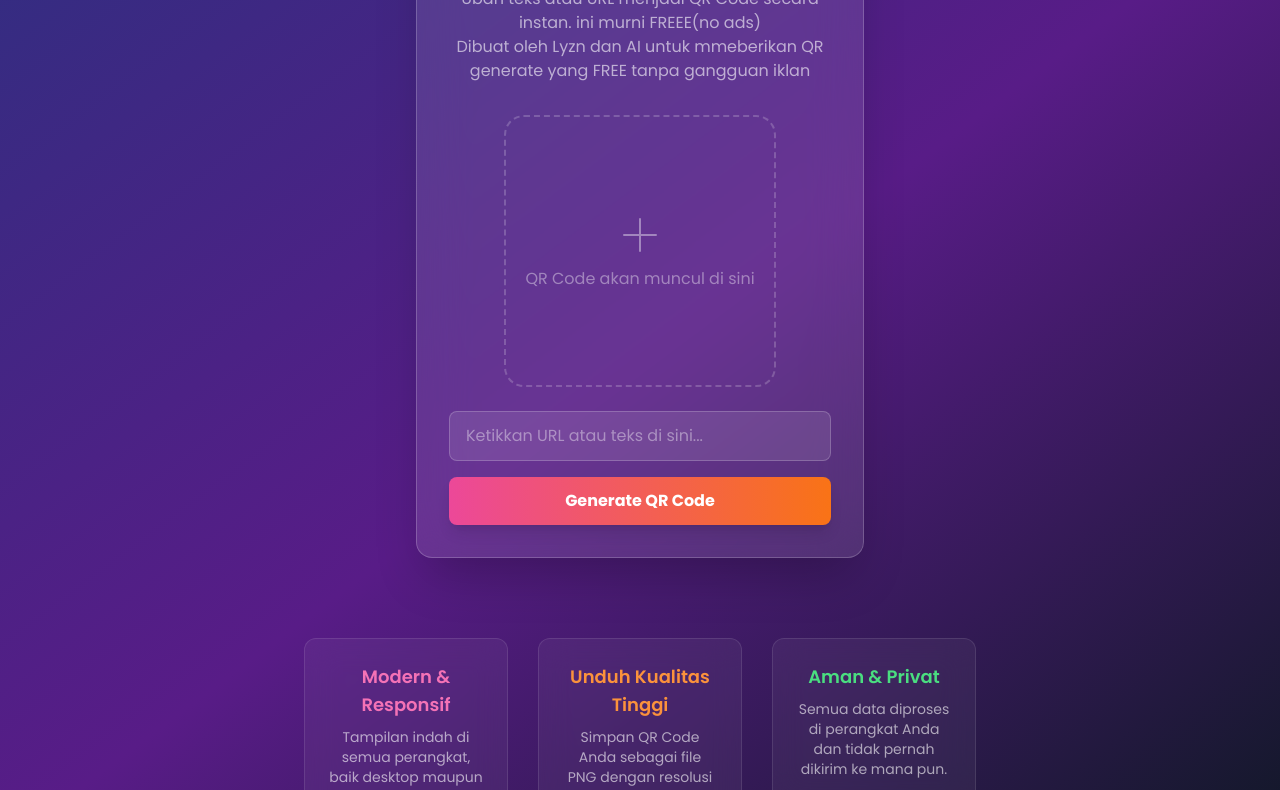
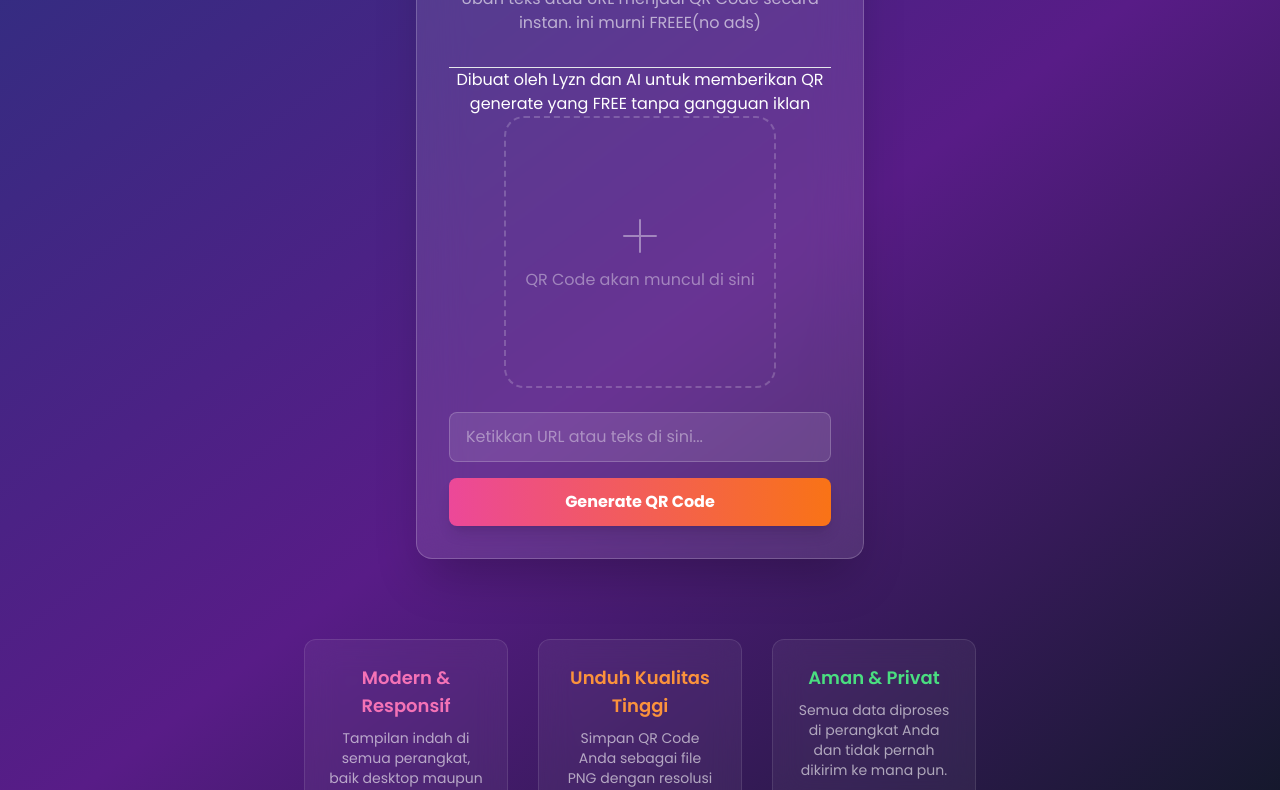
Before and after one commit to Lyzn7/websiteQRcode, a plain HTML site: page index.html in a window 1280 px wide. Shown: the part 110-900 px from the top of the page. Drawn offline with nearby package versions, Linux system fonts and the light colour scheme.

Commit message:
Update index.html

```diff
--- a/index.html
+++ b/index.html
@@ -59,7 +59,7 @@
         <div x-data="qrGenerator()" class="w-full max-w-md bg-white/10 backdrop-blur-xl border border-white/20 rounded-2xl shadow-2xl p-8 text-center transition-all duration-500">
 
             <h1 class="text-3xl md:text-4xl font-bold mb-2">LyznQR Generator</h1>
-            <p class="text-white/60 mb-8">Ubah teks atau URL menjadi QR Code secara instan. ini murni FREEE(no ads) </br> Dibuat oleh Lyzn dan AI untuk mmeberikan QR generate yang FREE tanpa gangguan iklan </p>
+            <p class="text-white/60 mb-8">Ubah teks atau URL menjadi QR Code secara instan. ini murni FREEE(no ads) </br><hr> Dibuat oleh Lyzn dan AI untuk memberikan QR generate yang FREE tanpa gangguan iklan </p>
 
             <div class="mb-6 flex justify-center items-center h-[272px]">
                 <div x-show="!isGenerated" id="qrcode-placeholder">
```
